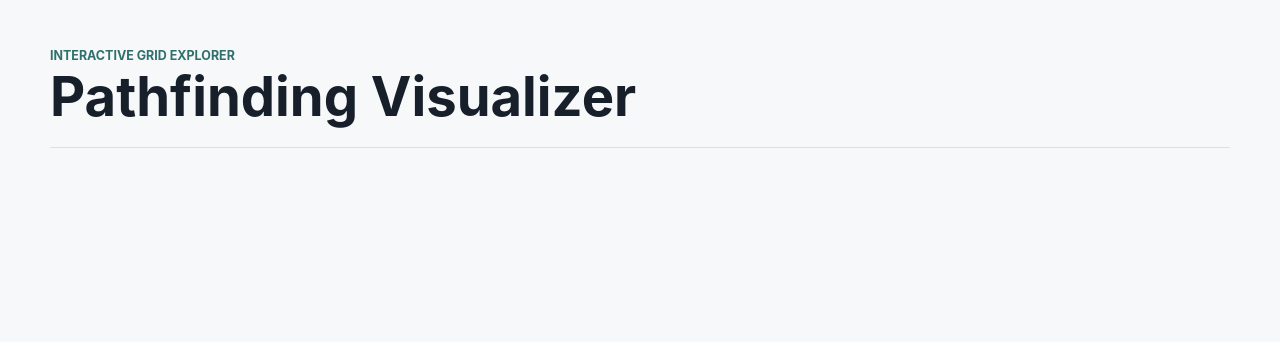
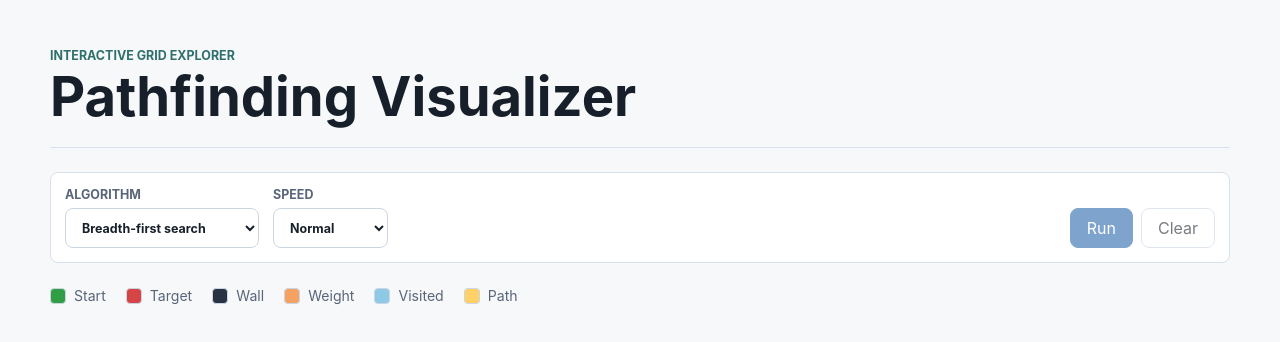
Before and after one commit to edselleighton/pathfinding-visualizer, a React (Vite) app: page / in a window 1280 px wide. Shown: the top 342 px of the page. Built offline with nearby package versions, Linux system fonts and the light colour scheme.

Commit message:
Add toolbar and legend

```diff
--- a/src/App.jsx
+++ b/src/App.jsx
@@ -1,9 +1,13 @@
 import Header from './components/Header'
+import Toolbar from './components/Toolbar'
+import Legend from './components/Legend'
 
 export default function App() {
   return (
     <main className="app-shell">
       <Header />
+      <Toolbar />
+      <Legend />
     </main>
   )
 }
--- /dev/null
+++ b/src/components/Legend.jsx
@@ -0,0 +1,24 @@
+const legendItems = [
+  ['start', 'Start'],
+  ['target', 'Target'],
+  ['wall', 'Wall'],
+  ['weight', 'Weight'],
+  ['visited', 'Visited'],
+  ['path', 'Path'],
+]
+
+export default function Legend() {
+  return (
+    <section className="legend" aria-label="Grid legend">
+      {legendItems.map(([type, label]) => (
+        <div className="legend-item" key={type}>
+          <span
+            className={`legend-swatch legend-${type}`}
+            aria-hidden="true"
+          />
+          <span>{label}</span>
+        </div>
+      ))}
+    </section>
+  )
+}
--- /dev/null
+++ b/src/components/Toolbar.jsx
@@ -0,0 +1,33 @@
+export default function Toolbar() {
+  return (
+    <section className="toolbar" aria-label="Visualizer controls">
+      <label className="toolbar-field">
+        <span>Algorithm</span>
+        <select defaultValue="bfs" aria-label="Select algorithm">
+          <option value="bfs">Breadth-first search</option>
+          <option value="dfs">Depth-first search</option>
+          <option value="dijkstra">Dijkstra</option>
+          <option value="astar">A* search</option>
+        </select>
+      </label>
+
+      <label className="toolbar-field">
+        <span>Speed</span>
+        <select defaultValue="normal" aria-label="Select animation speed">
+          <option value="slow">Slow</option>
+          <option value="normal">Normal</option>
+          <option value="fast">Fast</option>
+        </select>
+      </label>
+
+      <div className="toolbar-actions" aria-label="Grid actions">
+        <button type="button" className="primary-button" disabled>
+          Run
+        </button>
+        <button type="button" disabled>
+          Clear
+        </button>
+      </div>
+    </section>
+  )
+}
--- a/src/styles.css
+++ b/src/styles.css
@@ -17,6 +17,11 @@ body {
   min-width: 320px;
   min-height: 100vh;
   background: #f7f8fa;
+}
+
+button,
+select {
+  font: inherit;
 }
 
 .app-shell {
@@ -44,6 +49,122 @@ h1 {
   line-height: 1;
 }
 
+.toolbar {
+  display: flex;
+  align-items: end;
+  gap: 14px;
+  margin-top: 24px;
+  padding: 14px;
+  border: 1px solid #d8e0ea;
+  border-radius: 8px;
+  background: #ffffff;
+}
+
+.toolbar-field {
+  display: grid;
+  gap: 6px;
+  color: #596579;
+  font-size: 0.78rem;
+  font-weight: 700;
+  text-transform: uppercase;
+}
+
+select,
+button {
+  min-height: 40px;
+  border: 1px solid #cbd5e1;
+  border-radius: 8px;
+  color: #17202a;
+  background: #ffffff;
+}
+
+select {
+  padding: 0 36px 0 12px;
+}
+
+button {
+  padding: 0 16px;
+}
+
+button:disabled {
+  cursor: not-allowed;
+  opacity: 0.58;
+}
+
+.toolbar-actions {
+  display: flex;
+  gap: 8px;
+  margin-left: auto;
+}
+
+.primary-button {
+  border-color: #2364aa;
+  color: #ffffff;
+  background: #2364aa;
+}
+
+.legend {
+  display: flex;
+  flex-wrap: wrap;
+  gap: 12px 20px;
+  padding-top: 24px;
+  color: #596579;
+  font-size: 0.88rem;
+}
+
+.legend-item {
+  display: inline-flex;
+  align-items: center;
+  gap: 8px;
+}
+
+.legend-swatch {
+  width: 16px;
+  height: 16px;
+  border: 1px solid #cbd5e1;
+  border-radius: 4px;
+}
+
+.legend-start {
+  background: #2f9e44;
+}
+
+.legend-target {
+  background: #d64545;
+}
+
+.legend-wall {
+  background: #293241;
+}
+
+.legend-weight {
+  background: #f4a261;
+}
+
+.legend-visited {
+  background: #8ecae6;
+}
+
+.legend-path {
+  background: #ffd166;
+}
+
+@media (max-width: 760px) {
+  .toolbar {
+    align-items: stretch;
+    flex-direction: column;
+  }
+
+  .toolbar-actions {
+    width: 100%;
+    margin-left: 0;
+  }
+
+  .toolbar-actions button {
+    flex: 1;
+  }
+}
+
 @media (max-width: 520px) {
   .app-shell {
     width: calc(100% - 24px);
```
